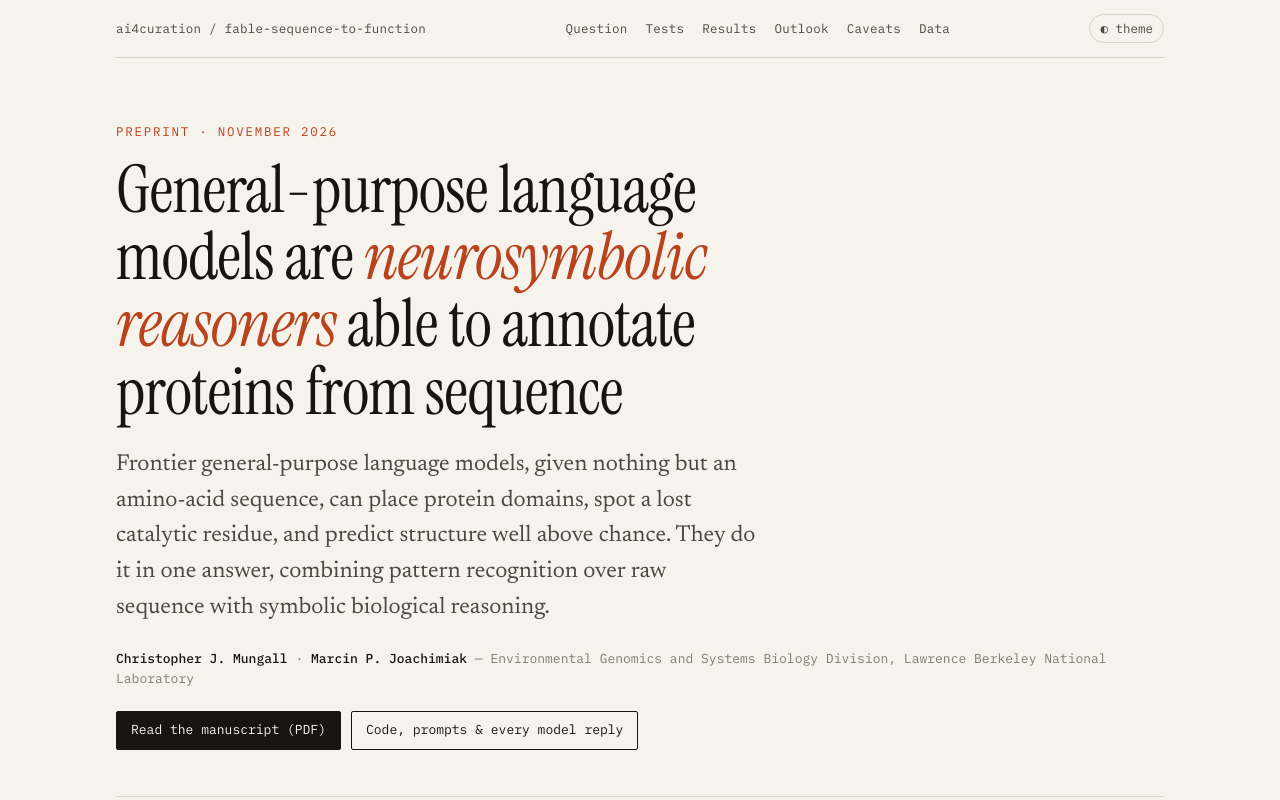
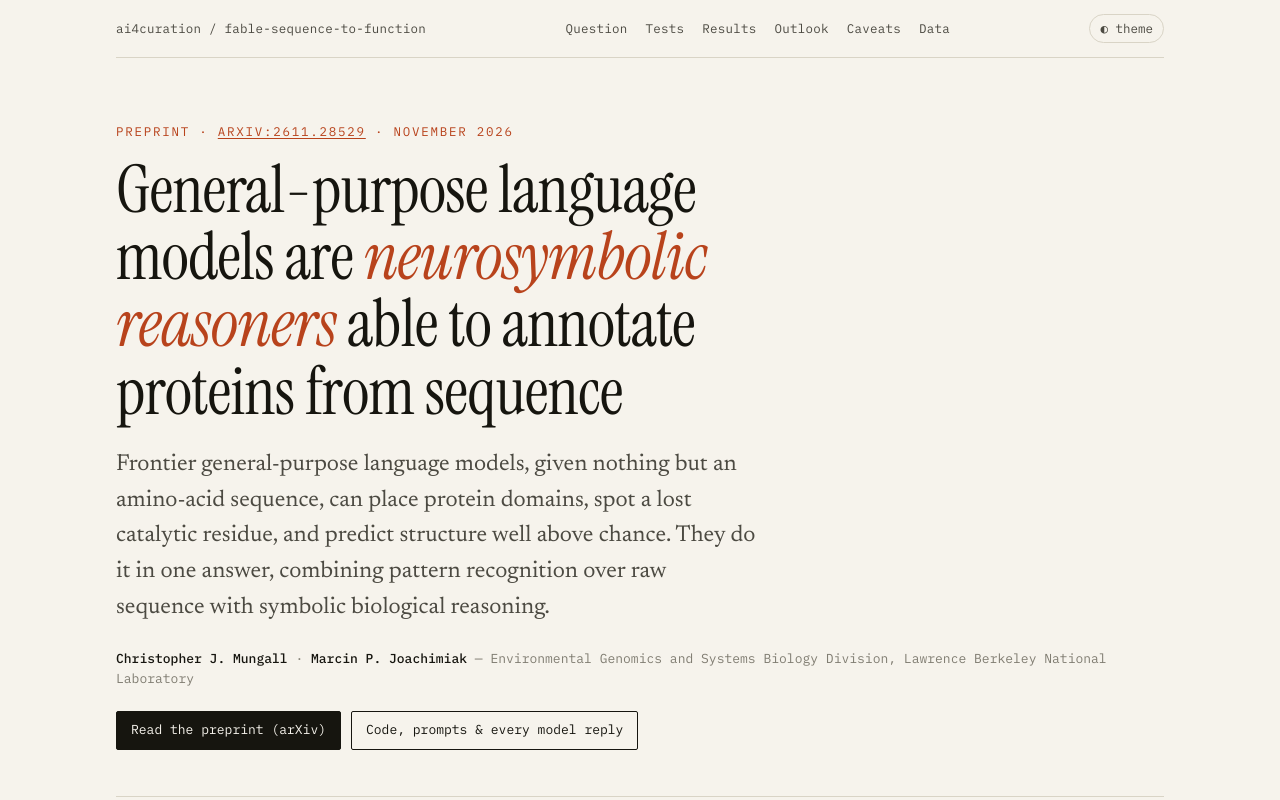
Before and after one commit to ai4curation/fable-sequence-to-function, a plain HTML site: page docs/index.html in a window 1280 px wide. Shown: the top 800 px of the page. Drawn offline with Linux system fonts and the light colour scheme.

Commit message:
Point the repo at the arXiv preprint (arXiv:2611.28529)
README badge, citation and BibTeX; CITATION.cff with the preprint as
preferred-citation; arXiv links on the results site; NEXT_TASKS T31;
arXiv ID comment at the top of manuscript.tex.

Co-Authored-By: Claude Opus 5.5 <noreply@anthropic.com>

```diff
--- a/docs/index.html
+++ b/docs/index.html
@@ -74,6 +74,7 @@ a { color: var(--link); text-underline-offset: 2px; }
 /* ---------- hero ---------- */
 .hero { padding: 64px 0 40px; }
 .kicker { font-family: var(--mono); font-size: 12.5px; text-transform: uppercase; letter-spacing: .14em; color: var(--accent); }
+.kicker a { color: inherit; }
 h1 { font-family: var(--display); font-weight: 400; font-size: clamp(36px, 5.6vw, 66px);
   line-height: 1.02; letter-spacing: -.01em; margin: 14px 0 22px; max-width: 21ch; }
 h1 em { font-style: italic; color: var(--accent); }
@@ -237,12 +238,12 @@ footer { padding: 36px 0 60px; border-top: 1px solid var(--rule); font-family: v
   </div>
 
   <header class="hero">
-    <div class="kicker fade">Preprint · November 2026</div>
+    <div class="kicker fade">Preprint · <a href="https://arxiv.org/abs/2611.28529">arXiv:2611.28529</a> · November 2026</div>
     <h1 class="fade d1">General-purpose language models are <em>neurosymbolic reasoners</em> able to annotate proteins from sequence</h1>
     <p class="lede fade d2">Frontier general-purpose language models, given nothing but an amino-acid sequence, can place protein domains, spot a lost catalytic residue, and predict structure well above chance. They do it in one answer, combining pattern recognition over raw sequence with symbolic biological reasoning.</p>
     <div class="byline fade d3"><strong>Christopher J. Mungall</strong> · <strong>Marcin P. Joachimiak</strong> — Environmental Genomics and Systems Biology Division, Lawrence Berkeley National Laboratory</div>
     <div class="cta fade d4">
-      <a class="primary" href="https://github.com/ai4curation/fable-sequence-to-function/blob/main/manuscript.pdf">Read the manuscript (PDF)</a>
+      <a class="primary" href="https://arxiv.org/abs/2611.28529">Read the preprint (arXiv)</a>
       <a href="https://github.com/ai4curation/fable-sequence-to-function">Code, prompts &amp; every model reply</a>
     </div>
 
@@ -402,11 +403,12 @@ just check     # checksums + every reported number
 just figures   # redraw the manuscript figures
 just pdf       # build manuscript.pdf</pre>
       <p class="small">Needs <a href="https://docs.astral.sh/uv/">uv</a> and <a href="https://just.systems/">just</a>. Test sets were drawn from UniProt, InterPro and RCSB on 18 November 2026 and are committed as drawn. Re-asking the models will not give identical answers.</p>
+      <p class="small">Cite as: Mungall CJ, Joachimiak MP. General-purpose language models are neurosymbolic reasoners able to annotate proteins from sequence. <a href="https://arxiv.org/abs/2611.28529">arXiv:2611.28529</a> (2026). BibTeX and <code>CITATION.cff</code> are in the <a href="https://github.com/ai4curation/fable-sequence-to-function#citation">repository</a>.</p>
     </div>
   </section>
 
   <footer>
-    Mungall &amp; Joachimiak · Lawrence Berkeley National Laboratory · <a href="https://github.com/ai4curation/fable-sequence-to-function">github.com/ai4curation/fable-sequence-to-function</a>
+    Mungall &amp; Joachimiak · Lawrence Berkeley National Laboratory · <a href="https://arxiv.org/abs/2611.28529">arXiv:2611.28529</a> · <a href="https://github.com/ai4curation/fable-sequence-to-function">github.com/ai4curation/fable-sequence-to-function</a>
   </footer>
 </div>
 
```
Also changed, not shown: 4 other files.
